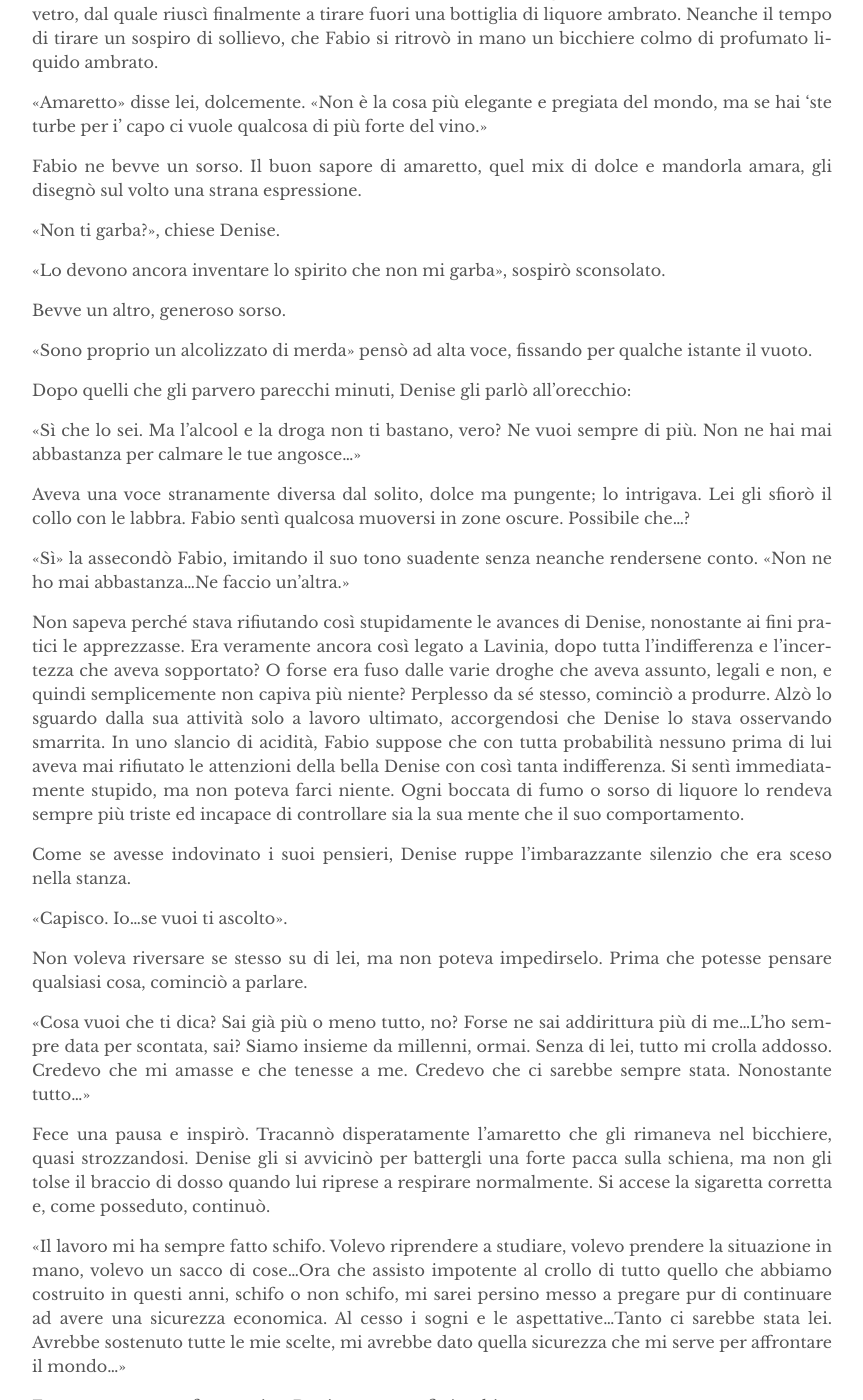
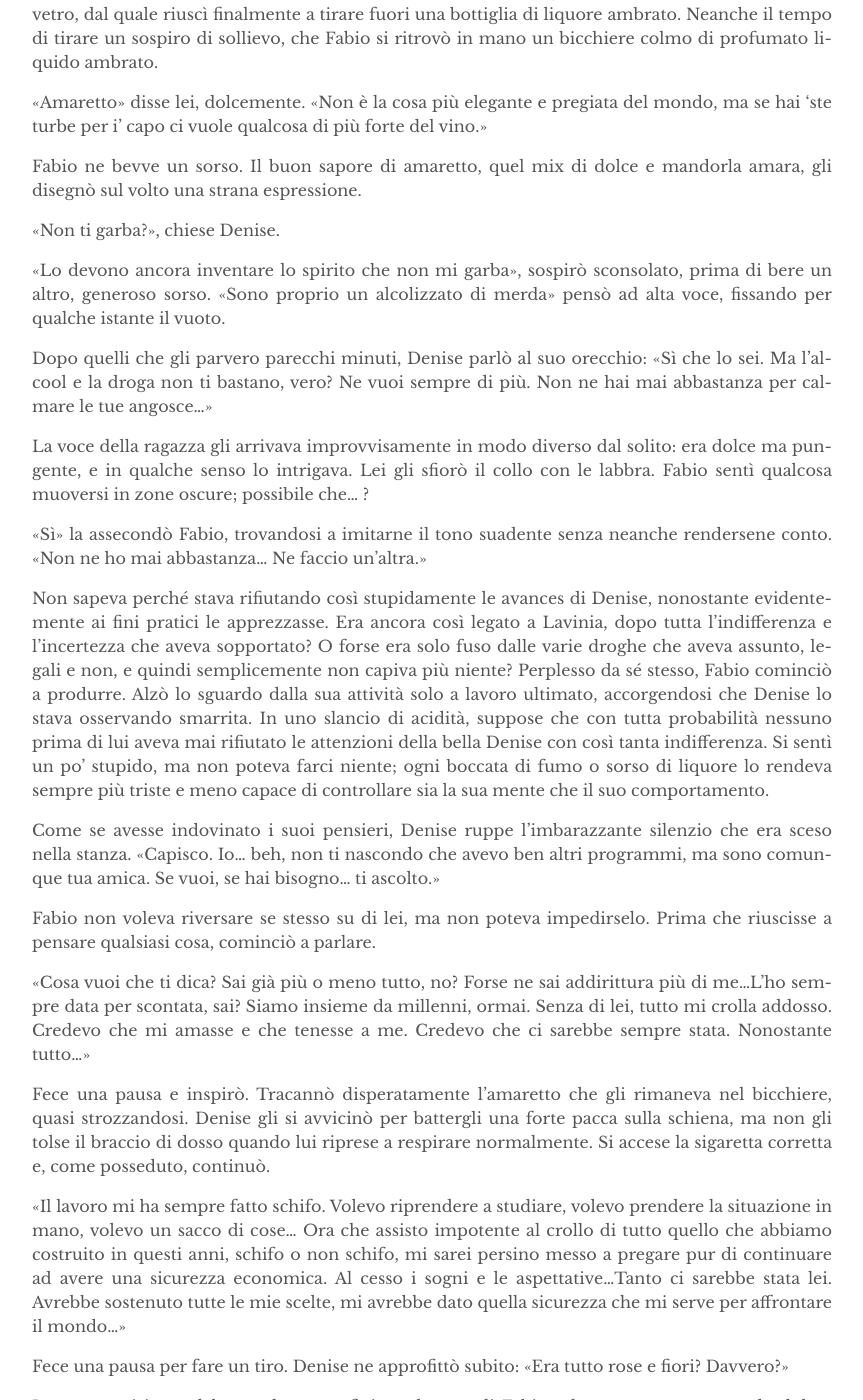
Before and after one commit to eviloutpost/eviloutpost.github.io, a Jekyll site: the page built from _works/sdp_ch/04.md, in a window 1280 px wide and 1400 px high, scrolled down 5331 px. Shown: the whole window, without its empty margins (208-1071 px from the left). Built offline with Jekyll 4.4.1, drawn with Linux system fonts in a browser that asks for light colours; some of the changed text lies outside the part shown.

Commit message:
At least form is correct

```diff
--- a/_works/sdp_ch/04.md
+++ b/_works/sdp_ch/04.md
@@ -175,103 +175,35 @@ Fabio ne bevve un sorso. Il buon sapore di amaretto, quel mix di dolce e mandorl
 
 «Non ti garba?», chiese Denise.
 
-«Lo devono ancora inventare lo spirito che non mi garba», sospirò
-sconsolato.
+«Lo devono ancora inventare lo spirito che non mi garba», sospirò sconsolato, prima di bere un altro, generoso sorso. «Sono proprio un alcolizzato di merda» pensò ad alta voce, fissando per qualche istante il vuoto.
 
-Bevve un altro, generoso sorso.
+Dopo quelli che gli parvero parecchi minuti, Denise parlò al suo orecchio: «Sì che lo sei. Ma l’alcool e la droga non ti bastano, vero? Ne vuoi sempre di più. Non ne hai mai abbastanza per calmare le tue angosce...»
 
-«Sono proprio un alcolizzato di merda» pensò ad alta voce, fissando per
-qualche istante il vuoto.
+La voce della ragazza gli arrivava improvvisamente in modo diverso dal solito: era dolce ma pungente, e in qualche senso lo intrigava. Lei gli sfiorò il collo con le labbra. Fabio sentì qualcosa muoversi in zone oscure; possibile che... ?
 
-Dopo quelli che gli parvero parecchi minuti, Denise gli parlò
-all’orecchio:
+«Sì» la assecondò Fabio, trovandosi a imitarne il tono suadente senza neanche rendersene conto. «Non ne ho mai abbastanza... Ne faccio un’altra.»
 
-«Sì che lo sei. Ma l’alcool e la droga non ti bastano, vero? Ne vuoi
-sempre di più. Non ne hai mai abbastanza per calmare le tue angosce…»
+Non sapeva perché stava rifiutando così stupidamente le avances di Denise, nonostante evidentemente ai fini pratici le apprezzasse. Era ancora così legato a Lavinia, dopo tutta l’indifferenza e l’incertezza che aveva sopportato? O forse era solo fuso dalle varie droghe che aveva assunto, legali e non, e quindi semplicemente non capiva più niente? Perplesso da sé stesso, Fabio cominciò a produrre. Alzò lo sguardo dalla sua attività solo a lavoro ultimato, accorgendosi che Denise lo stava osservando smarrita. In uno slancio di acidità, suppose che con tutta probabilità nessuno prima di lui aveva mai rifiutato le attenzioni della bella Denise con così tanta indifferenza. Si sentì un po' stupido, ma non poteva farci niente; ogni boccata di fumo o sorso di liquore lo
+rendeva sempre più triste e meno capace di controllare sia la sua mente che il suo comportamento.
 
-Aveva una voce stranamente diversa dal solito, dolce ma pungente; lo
-intrigava. Lei gli sfiorò il collo con le labbra. Fabio sentì qualcosa
-muoversi in zone oscure. Possibile che…?
+Come se avesse indovinato i suoi pensieri, Denise ruppe l’imbarazzante silenzio che era sceso nella stanza. «Capisco. Io... beh, non ti nascondo che avevo ben altri programmi, ma sono comunque tua amica. Se vuoi, se hai bisogno... ti ascolto.»
 
-«Sì» la assecondò Fabio, imitando il suo tono suadente senza neanche
-rendersene conto. «Non ne ho mai abbastanza…Ne faccio un’altra.»
+Fabio non voleva riversare se stesso su di lei, ma non poteva impedirselo. Prima che riuscisse a pensare qualsiasi cosa, cominciò a parlare.
 
-Non sapeva perché stava rifiutando così stupidamente le avances di
-Denise, nonostante ai fini pratici le apprezzasse. Era veramente ancora
-così legato a Lavinia, dopo tutta l’indifferenza e l’incertezza che
-aveva sopportato? O forse era fuso dalle varie droghe che aveva assunto,
-legali e non, e quindi semplicemente non capiva più niente? Perplesso da
-sé stesso, cominciò a produrre. Alzò lo sguardo dalla sua attività solo
-a lavoro ultimato, accorgendosi che Denise lo stava osservando smarrita.
-In uno slancio di acidità, Fabio suppose che con tutta probabilità
-nessuno prima di lui aveva mai rifiutato le attenzioni della bella
-Denise con così tanta indifferenza. Si sentì immediatamente stupido, ma
-non poteva farci niente. Ogni boccata di fumo o sorso di liquore lo
-rendeva sempre più triste ed incapace di controllare sia la sua mente
-che il suo comportamento.
+«Cosa vuoi che ti dica? Sai già più o meno tutto, no? Forse ne sai addirittura più di me…L’ho sempre data per scontata, sai? Siamo insieme da millenni, ormai. Senza di lei, tutto mi crolla addosso. Credevo che mi amasse e che tenesse a me. Credevo che ci sarebbe sempre stata. Nonostante tutto...»
 
-Come se avesse indovinato i suoi pensieri, Denise ruppe l’imbarazzante
-silenzio che era sceso nella stanza.
+Fece una pausa e inspirò. Tracannò disperatamente l’amaretto che gli rimaneva nel bicchiere, quasi strozzandosi. Denise gli si avvicinò per battergli una forte pacca sulla schiena, ma non gli tolse il braccio di dosso quando lui riprese a respirare normalmente. Si accese la sigaretta corretta e, come posseduto, continuò.
 
-«Capisco. Io…se vuoi ti ascolto».
+«Il lavoro mi ha sempre fatto schifo. Volevo riprendere a studiare, volevo prendere la situazione in mano, volevo un sacco di cose... Ora che assisto impotente al crollo di tutto quello che abbiamo costruito in questi anni, schifo o non schifo, mi sarei persino messo a pregare pur di continuare ad avere una sicurezza economica. Al cesso i sogni e le aspettative…Tanto ci sarebbe stata lei. Avrebbe sostenuto tutte le mie scelte, mi avrebbe dato quella sicurezza che mi serve per affrontare il mondo...»
 
-Non voleva riversare se stesso su di lei, ma non poteva impedirselo.
-Prima che potesse pensare qualsiasi cosa, cominciò a parlare.
+Fece una pausa per fare un tiro. Denise ne approfittò subito: «Era tutto rose e fiori? Davvero?»
 
-«Cosa vuoi che ti dica? Sai già più o meno tutto, no? Forse ne sai
-addirittura più di me…L’ho sempre data per scontata, sai? Siamo insieme
-da millenni, ormai. Senza di lei, tutto mi crolla addosso. Credevo che
-mi amasse e che tenesse a me. Credevo che ci sarebbe sempre stata.
-Nonostante tutto…»
+Le sue mani in qualche modo erano finite sul petto di Fabio e lo stavano accarezzando dolcemente. Lui le ignorò e proseguì: «Col cazzo. Litigavamo, si... Eccome se litigavamo. Ma poi bastava guardarci per capire che ci si stava scannando per cazzate, e che quello che ci legava era molto più forte di quello che ci stava dividendo. Ma ora è tutto diverso. Ora è tutto freddo, statico, indifferente... Preferirei che ci prendessimo a pedate, piuttosto.»
 
-Fece una pausa e inspirò. Tracannò disperatamente l’amaretto che gli
-rimaneva nel bicchiere, quasi strozzandosi. Denise gli si avvicinò per
-battergli una forte pacca sulla schiena, ma non gli tolse il braccio di
-dosso quando lui riprese a respirare normalmente. Si accese la sigaretta
-corretta e, come posseduto, continuò.
+«Si capisce» rispose Denise con dolcezza. «Dai, vieni a stenderti, sei un pezzo in là. Continuo ad ascoltarti, se vuoi...»
 
-«Il lavoro mi ha sempre fatto schifo. Volevo riprendere a studiare,
-volevo prendere la situazione in mano, volevo un sacco di cose…Ora che
-assisto impotente al crollo di tutto quello che abbiamo costruito in
-questi anni, schifo o non schifo, mi sarei persino messo a pregare pur
-di continuare ad avere una sicurezza economica. Al cesso i sogni e le
-aspettative…Tanto ci sarebbe stata lei. Avrebbe sostenuto tutte le mie
-scelte, mi avrebbe dato quella sicurezza che mi serve per affrontare il
-mondo…»
+Ma Fabio non si mosse né parlò. Il pensiero proibito, quello che tanto a lungo aveva provato a nascondere a sé stesso, prese forma. Perché sì, era come aveva detto, lei era fredda, statica, indifferente; ma al puzzle della realtà mancavano ancora diversi tasselli, uno dei quali era che Lavinia, la sua Lavinia, si comportava in quel modo solo con lui. Mentre la sua coscienza si spegneva, corrosa fino all’osso dalla combinazione di sostanze che aveva assunto, la sua immaginazione gli dipinse con crudele realismo l’incubo che lo tormentava ormai da tempo: la sua amata Lavinia e la sua nemesi Gazzi, insieme. Tese le mani avanti, cercando di afferrare i due spettri per dividerli, per riappropriarsi di ciò che gli apparteneva, per strozzare chi aveva osato tanto. Si sentì pervaso da un tremendo senso di impotenza...
 
-Fece una pausa per fare un tiro. Denise ne approfittò subito:
+Udì una voce in lontananza: «Che fatica, 'sti òmini disperati...»
 
-«Era tutto rose e fiori? Davvero?»
-
-Le sue mani in qualche modo erano finite sul petto di Fabio e lo stavano
-accarezzando dolcemente. Lui le ignorò e proseguì:
-
-«Col cazzo. Litigavamo, si…Eccome se litigavamo. Ma poi bastava
-guardarci per capire che ci si stava scannando per cazzate, e che quello
-che ci legava era molto più forte di quello che ci stava dividendo. Ma
-ora è tutto diverso. Ora è tutto freddo, statico,
-indifferente…Preferirei che ci prendessimo a pedate, piuttosto.»
-
-«Si capisce» rispose Denise con dolcezza. «Dai, vieni a stenderti, sei
-un pezzo in là. Continuo ad ascoltarti, se vuoi…»
-
-Ma Fabio non si mosse né parlò. Il pensiero proibito, quello che tanto a
-lungo aveva provato a nascondere a sé stesso, prese forma. Perché sì,
-era come aveva detto, lei era fredda, statica, indifferente; ma al
-puzzle della realtà mancavano ancora diversi tasselli, uno dei quali era
-che Lavinia, la sua Lavinia, si comportava in quel modo solo con lui.
-Mentre la sua coscienza si spegneva, corrosa fino all’osso dalla
-combinazione di sostanze che aveva assunto, la sua immaginazione gli
-dipinse con crudele realismo l’incubo che lo tormentava ormai da tempo:
-la sua amata Lavinia e la sua nemesi Gazzi, insieme. Tese le mani
-avanti, cercando di afferrare i due spettri per dividerli, per
-riappropriarsi di ciò che gli apparteneva, per strozzare chi aveva osato
-tanto. Si sentì pervaso da un tremendo senso di impotenza…
-
-Udì una voce in lontananza:
-
-«Che fatica, ‘sti òmini disperati…»
-
-Si accorse di essere trascinato, incapace di opporsi a qualunque evento
-stesse accadendo. Accettando l’oblio come unica salvezza, si arrese:
-tutto sparì, inghiottito da un profondo abisso oscuro.
+Si accorse di essere trascinato, incapace di opporsi a qualunque evento stesse accadendo. Accettando l’oblio come unica salvezza, si arrese: tutto sparì, inghiottito da un profondo abisso oscuro.
```
